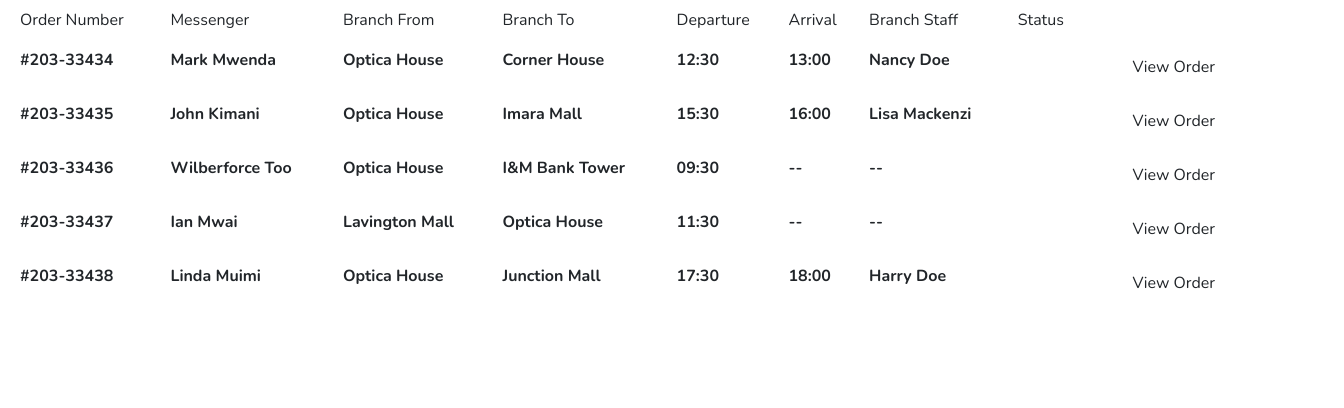
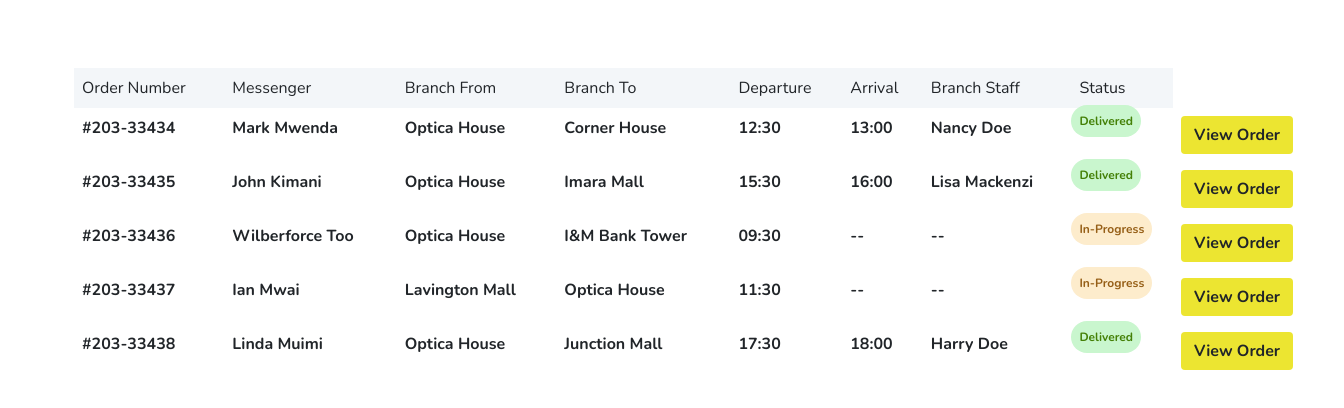
Before and after one commit to Optica-Brains/optica-frontend, an Angular app: page / in a window 1280 px wide. Shown: the top 408 px of the page, 1344 px wide, since content can reach past the window. Built offline with nearby package versions, Linux system fonts and the light colour scheme.

Commit message:
styled elements inside orders table

```diff
--- a/src/app/orders-table/orders-table.component.css
+++ b/src/app/orders-table/orders-table.component.css
@@ -0,0 +1,26 @@
+div.container-fluid {
+  padding: 4px 10px;
+  margin: 5%;
+  box-sizing: border-box;
+  font-family: var(--bs-body-font-family);
+}
+
+button.view-order-btn {
+  background-color: var(--secondary);
+  font-weight: 550;
+}
+
+td.delivered-badge {
+    background-color: #C9F6CE;
+    color: #448007;
+}
+
+td.inprogress-badge {
+    background-color: #FDECCC;
+    color: #965F17;
+}
+
+thead.schema-names {
+    background-color: #F3F6F9;
+    /* border-radius: 30px !important; */
+}
```
